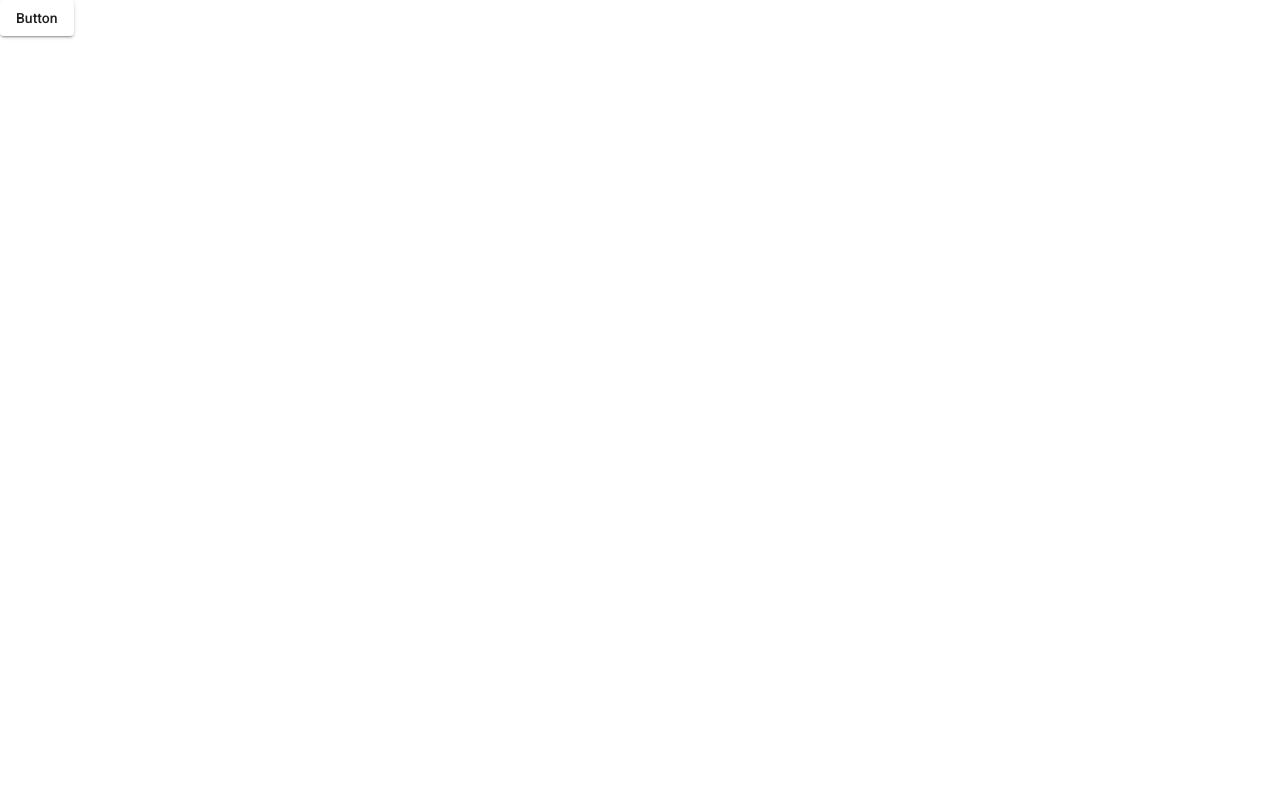
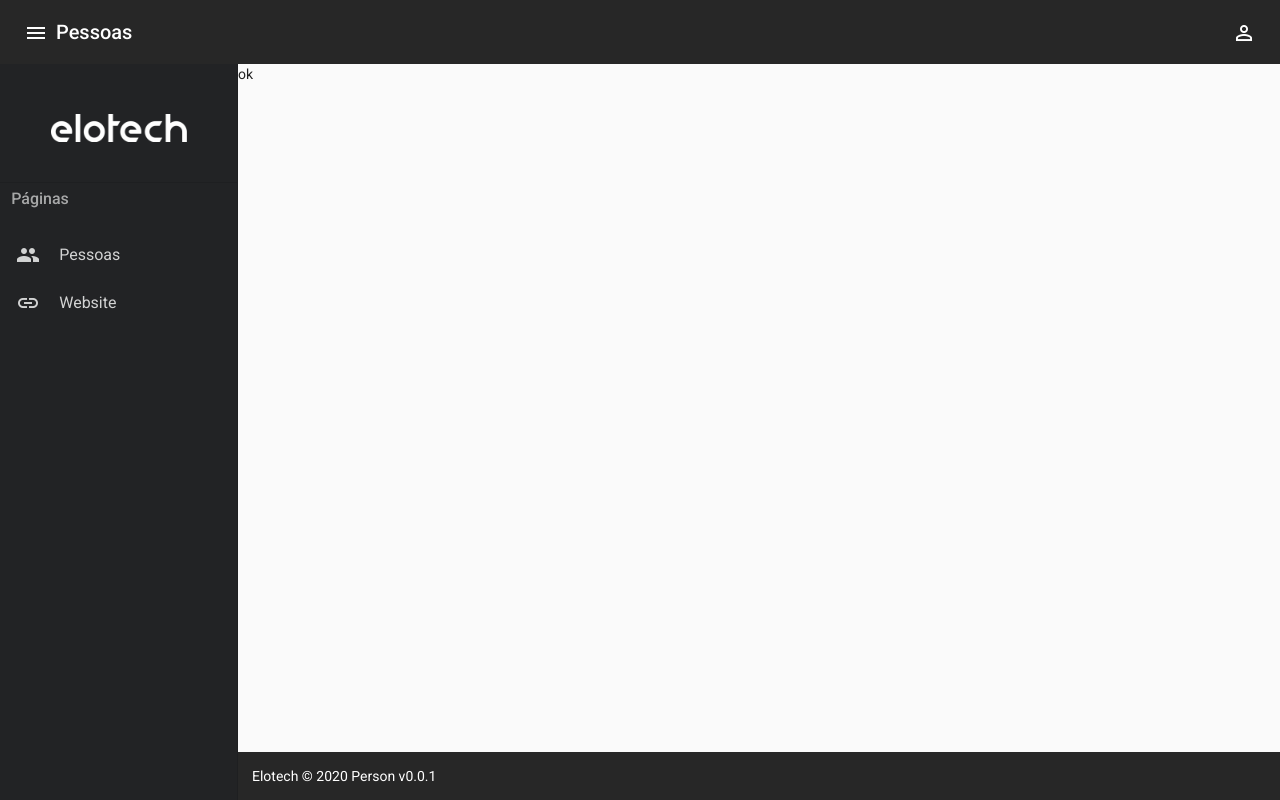
Before and after one commit to thederickff/elotech-person, an Angular app in the folder client/: page /persons in a window 1280 px wide. Before the commit this address led to /. Built offline with nearby package versions, Linux system fonts and the light colour scheme.

Commit message:
setup base pages

```diff
--- a/client/src/app/app-routing.module.ts
+++ /dev/null
@@ -1,10 +0,0 @@
-import { NgModule } from '@angular/core';
-import { RouterModule, Routes } from '@angular/router';
-
-const routes: Routes = [];
-
-@NgModule({
-  imports: [RouterModule.forRoot(routes)],
-  exports: [RouterModule]
-})
-export class AppRoutingModule { }
--- a/client/src/app/app.component.html
+++ b/client/src/app/app.component.html
@@ -1 +1,54 @@
-<button mat-raised-button>Button</button>
+<header>
+  <mat-toolbar color="primary">
+    <mat-toolbar-row>
+      <button mat-icon-button (click)="sideBarToggle()">
+        <mat-icon>menu</mat-icon>
+      </button>
+      <h6 routerLink="/">Pessoas</h6>
+      <div class="d-flex flex-row justify-content-flex-end ml-auto">
+        <ul class="d-flex flex-row">
+          <li>
+            <button mat-icon-button [matMenuTriggerFor]="menu">
+              <mat-icon>person_outline</mat-icon>
+            </button>
+            <mat-menu #menu="matMenu">
+              <button mat-menu-item>
+                <mat-icon id="exit">power_settings_new</mat-icon>
+                Logout
+              </button>
+            </mat-menu>
+          </li>
+        </ul>
+      </div>
+    </mat-toolbar-row>
+  </mat-toolbar>
+</header>
+
+<mat-drawer-container>
+  <mat-drawer [mode]="mode" [opened]="sideBarOpen">
+    <mat-nav-list>
+      <div class="profile-card">
+        <div class="header">
+          <img src="assets/elotech_logo.png">
+        </div>
+      </div>
+      <mat-divider></mat-divider>
+      <h2 matSubHeader>Páginas</h2>
+
+      <a mat-list-item routerLinkActive="mat-list-active" (click)="navigate('/persons')">
+        <mat-icon>people</mat-icon>
+        Pessoas
+      </a>
+      <a mat-list-item routerLinkActive="mat-list-active" href="https://www.elotech.com.br/" target="_blank">
+        <mat-icon>link</mat-icon>
+        Website
+      </a>
+    </mat-nav-list>
+  </mat-drawer>
+  <mat-drawer-content>
+    <router-outlet></router-outlet>
+    <footer class="d-flex flex-wrap justify-content-center justify-content-lg-between mt-auto p-1">
+      <div class="p-1">Elotech © 2020 Person v0.0.1</div>
+    </footer>
+  </mat-drawer-content>
+</mat-drawer-container>
--- a/client/src/app/app.component.scss
+++ b/client/src/app/app.component.scss
@@ -0,0 +1,91 @@
+@import '../styles/colors.scss';
+
+
+:host {
+  display: flex;
+  flex-direction: column;
+  height: 100%;
+
+  .logo {
+    margin-left: 1em;
+  }
+
+  ul li {
+    list-style: none;
+  }
+
+  mat-drawer-container {
+    height: 100%;
+
+    mat-drawer {
+      width: 17em;
+      background-color: #222325;
+
+      mat-nav-list {
+        padding-top: 0;
+
+        .profile-card {
+          text-align: center;
+          padding: 5em 0 2em 0;
+          border: none;
+
+
+          .header {
+            background-color: #222325;
+
+            img {
+              background-color: #222325;
+              padding: 0.5em;
+              margin-top: -3em;
+              width: 150px;
+            }
+
+            h2 {
+              margin-top: 0.5em;
+              margin-bottom: 0.25em;
+              color: rgba(#ffffff, 0.85);
+            }
+
+            h4 {
+              margin-top: 0.25em;
+              color: rgba(#ffffff, 0.6);
+            }
+          }
+        }
+
+        h2 {
+          font-size: 16px;
+          font-weight: 500;
+          color: rgba(#ffffff, 0.6);
+          margin-left: 0.7em;
+        }
+
+        a {
+          color: rgba(#ffffff, 0.8);
+
+          mat-icon {
+            vertical-align: middle;
+            margin-right: 0.8em;
+          }
+
+          .custom-icon {
+            width: 24px;
+            margin-right: 1.2em;
+            color: #cacfd4;
+          }
+        }
+      }
+    }
+
+    mat-drawer-content {
+      display: flex;
+      flex-direction: column;
+    }
+  }
+
+  footer {
+    background-color: $primary;
+    color: #ffffff;
+  }
+
+}
--- a/client/src/app/app.component.ts
+++ b/client/src/app/app.component.ts
@@ -1,10 +1,65 @@
-import { Component } from '@angular/core';
+import { ChangeDetectorRef, Component, HostListener, OnInit } from '@angular/core';
+import { MatPaginatorIntl } from '@angular/material/paginator';
+import { MatDrawerMode } from '@angular/material/sidenav';
+import { Router } from '@angular/router';
 
 @Component({
   selector: 'app-root',
   templateUrl: './app.component.html',
   styleUrls: ['./app.component.scss']
 })
-export class AppComponent {
-  title = 'client';
+export class AppComponent implements OnInit {
+  sideBarOpen = true;
+  mode: MatDrawerMode = 'over';
+
+  constructor(
+    private mpi: MatPaginatorIntl,
+    private ref: ChangeDetectorRef,
+    private router: Router
+  ) { }
+
+  ngOnInit() {
+    this.onWindowResize();
+
+    this.mpi.itemsPerPageLabel = 'Items por Página';
+    this.mpi.nextPageLabel = 'Próxima Página';
+    this.mpi.previousPageLabel = 'Página Anterior';
+    this.mpi.firstPageLabel = 'Primeira Página';
+    this.mpi.lastPageLabel = 'Última Página';
+    this.mpi.changes.next();
+  }
+
+  ngAfterContentChecked() : void {
+    this.ref.detectChanges();
+  }
+
+  sideBarToggle() {
+    this.sideBarOpen = !this.sideBarOpen;
+
+    if (this.mode === 'side') {
+      setTimeout(() => {
+        window.dispatchEvent(
+          new Event('resize')
+        );
+      }, 200);
+    }
+  }
+
+  @HostListener('window:resize')
+  onWindowResize() {
+    if (window.innerWidth <= 960) {
+      this.sideBarOpen = false;
+      this.mode = 'over';
+    } else {
+      this.mode = 'side';
+    }
+  }
+
+  navigate(url: string) {
+    if (this.mode == 'over') {
+      this.sideBarOpen = false;
+    }
+
+    this.router.navigate([url]);
+  }
 }
--- a/client/src/app/app.module.ts
+++ b/client/src/app/app.module.ts
@@ -1,10 +1,22 @@
 import { NgModule } from '@angular/core';
 import { BrowserModule } from '@angular/platform-browser';
 
-import { AppRoutingModule } from './app-routing.module';
 import { AppComponent } from './app.component';
 import { BrowserAnimationsModule } from '@angular/platform-browser/animations';
 import { SharedModule } from './shared/shared.module';
+import { RouterModule, Routes } from '@angular/router';
+
+const routes: Routes = [
+  {
+    path: 'persons',
+    loadChildren: () => import('./pages/persons/persons.module').then(m => m.PersonsPageModule)
+  },
+  {
+    path: '',
+    pathMatch: 'full',
+    redirectTo: '/persons'
+  }
+];
 
 @NgModule({
   declarations: [
@@ -12,8 +24,8 @@ import { SharedModule } from './shared/shared.module';
   ],
   imports: [
     BrowserModule,
-    AppRoutingModule,
     BrowserAnimationsModule,
+    RouterModule.forRoot(routes),
     SharedModule
   ],
   providers: [],
--- /dev/null
+++ b/client/src/app/pages/persons/persons.page.html
@@ -0,0 +1 @@
+ok
--- /dev/null
+++ b/client/src/app/pages/persons/persons.page.ts
@@ -0,0 +1,16 @@
+import { Component, OnDestroy, OnInit } from "@angular/core";
+
+@Component({
+  selector: 'app-persons',
+  templateUrl: './persons.page.html',
+  styleUrls: ['./persons.page.scss']
+})
+export class PersonsPage implements OnInit, OnDestroy {
+
+  constructor() { }
+
+  ngOnInit() { }
+
+  ngOnDestroy() { }
+
+}
--- a/client/src/styles.scss
+++ b/client/src/styles.scss
@@ -6,3 +6,51 @@ body {
   margin: 0;
   font-family: Roboto, "Helvetica Neue", sans-serif;
 }
+
+*, ::after, ::before {
+  box-sizing: border-box;
+}
+
+.d-flex {
+  display: flex;
+}
+
+.flex-row {
+  flex-direction: row;
+}
+
+.flex-wrap {
+  flex-wrap: wrap;
+}
+
+.justify-content-center {
+  justify-content: center;
+}
+
+.justify-content-flex-end {
+  justify-content: flex-end;
+}
+
+@media (min-width: 960px) {
+  .justify-content-lg-between {
+    justify-content: space-between;
+  }
+}
+
+.mt-auto {
+  margin-top: auto;
+}
+
+.ml-auto {
+  margin-left: auto;
+}
+
+.p-1 {
+  padding: 0.5em;
+}
+
+a {
+  color: #007bff;
+  text-decoration: none;
+  background-color: transparent;
+}
--- /dev/null
+++ b/client/src/styles/colors.scss
@@ -0,0 +1,9 @@
+$primary: #272727;
+$secondary: #1a73e8;
+$success: #28a745;
+$warning: #ffc107;
+$danger: #c82333;
+
+mat-toolbar {
+  background-color: $primary !important;
+}
```
Also changed, not shown: client/src/app/pages/persons/persons.module.ts (added, +20 -0 lines), client/src/app/shared/shared.module.ts (+32 -2 lines), client/src/app/pages/persons/persons.page.scss (added), client/src/assets/elotech_logo.png (added).
